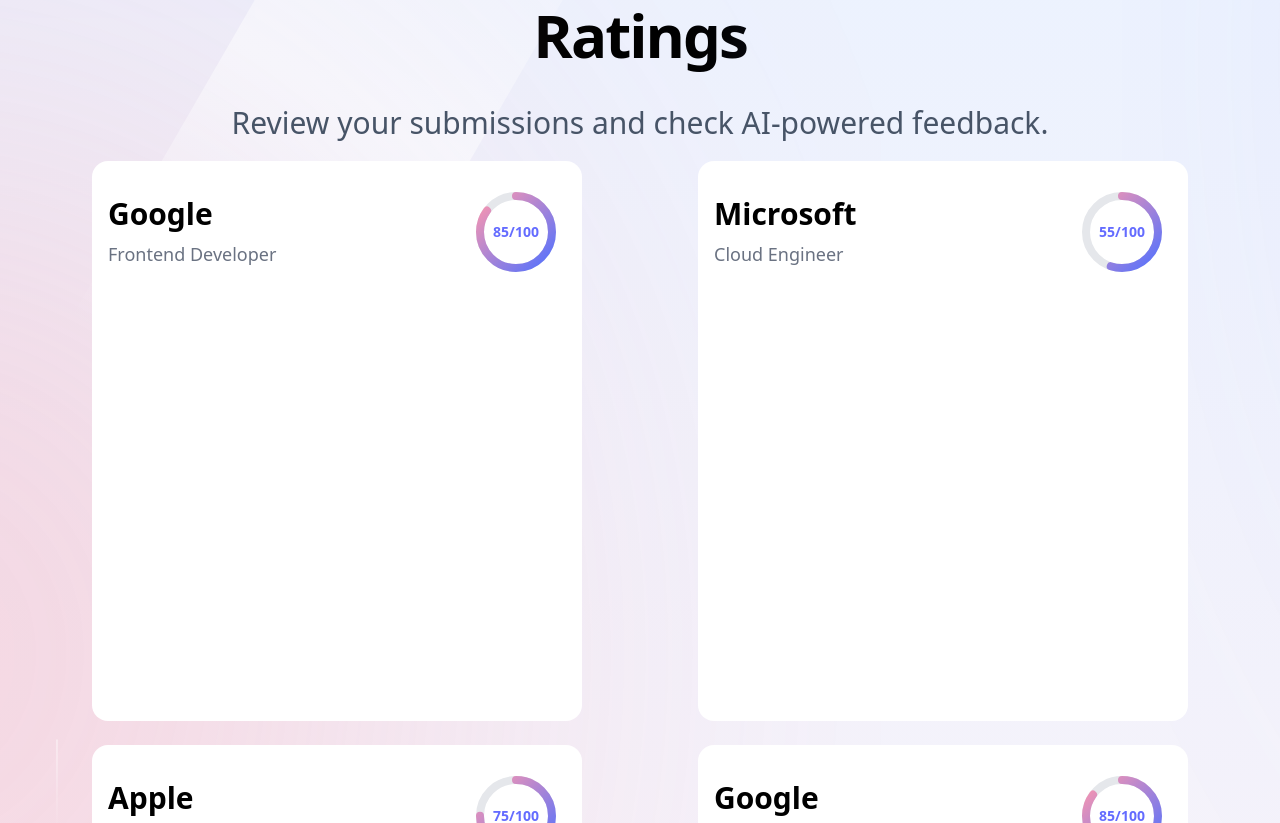
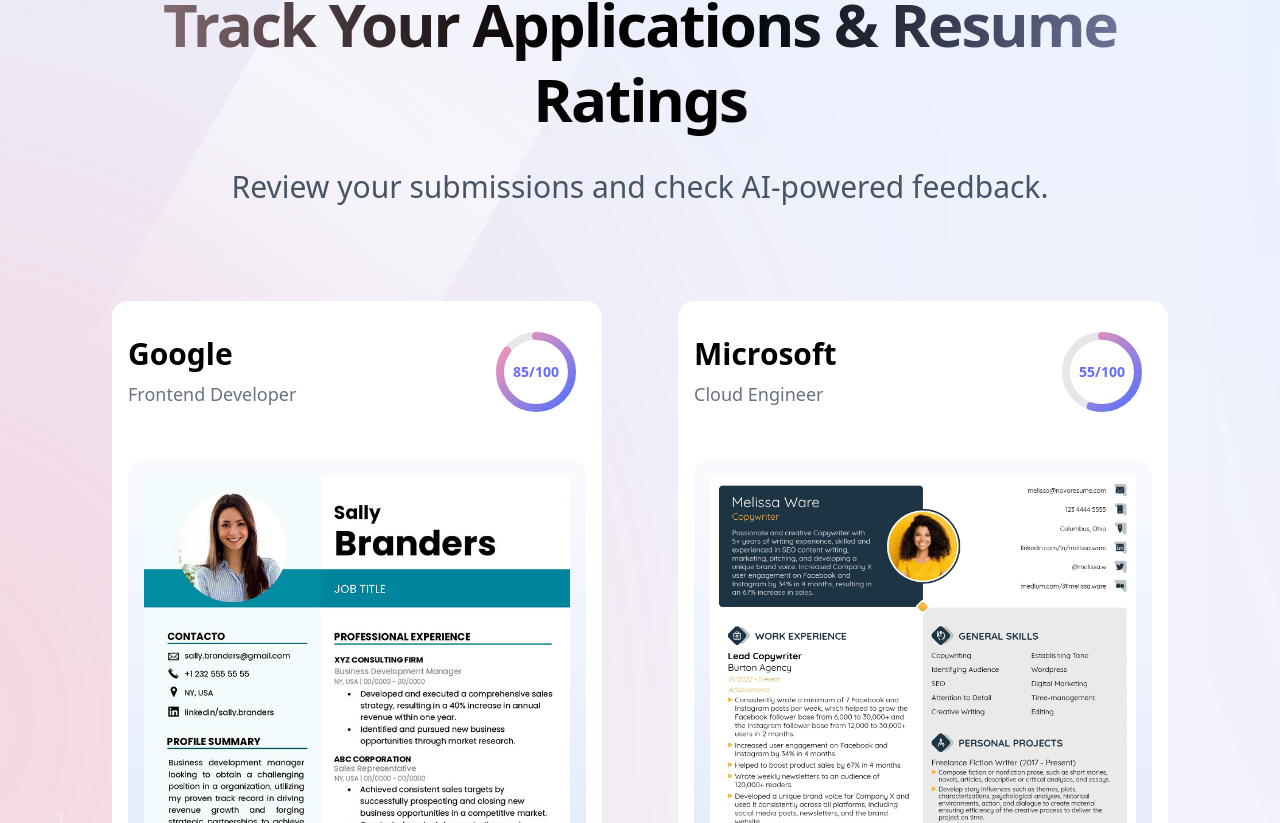
Before and after one commit to SamSwnshi/resume, a React (Vite) app in the folder client/: page / in a window 1280 px wide. Shown: the part 237-1060 px from the top of the page. Built offline with nearby package versions, Linux system fonts and the light colour scheme; a web font is replaced by a local one.

Commit message:
resume page

```diff
--- a/client/src/App.jsx
+++ b/client/src/App.jsx
@@ -13,11 +13,10 @@ function App() {
       <main className="w-full  bg-[url('/images/bg-main.svg')] bg-cover">
         <Navbar />
         <section className="main-section">
-          <div className="page-heading">
+          <div className="page-heading py-16">
             <h1>Track Your Applications & Resume Ratings</h1>
             <h2>Review your submissions and check AI-powered feedback.</h2>
           </div>
-        </section>
 
         {resumes.length > 0 && (
           <div className="resumes-section">
@@ -26,6 +25,7 @@ function App() {
             ))}
           </div>
         )}
+        </section>
 
 
       </main>
--- a/client/src/components/ResumeCard.jsx
+++ b/client/src/components/ResumeCard.jsx
@@ -5,7 +5,7 @@ import ScoreCircle from './ScoreCircle'
 const ResumeCard = ({ resume }) => {
     console.log(resume)
     return (
-        <Link to={`/resume/${resume.id}`} className='resume-card animate-in fade-in-10 duration-1000'>
+        <Link to={`/resume/${resume.id}`} className='resume-card animate-in fade-in duration-1000'>
             <div className="resume-card-header">
                 <div className="flex flex-col gap-2">
                     <h2 className="!text-black font-bold break-words">{resume.companyName}</h2>
@@ -15,6 +15,11 @@ const ResumeCard = ({ resume }) => {
                     <ScoreCircle score={resume.feedback.overallScore} />
                 </div>
             </div>
+            <div className="gradient-border animate-in fade-in duration-100">
+                <div className="w-full h-full">
+                    <img src={resume.imagePath} alt={resume.companyName} className='w-full h-[350px] max-sm:h-[200px] object-cover object-top'/>
+                </div>
+            </div>
         </Link>
     )
 }
```
